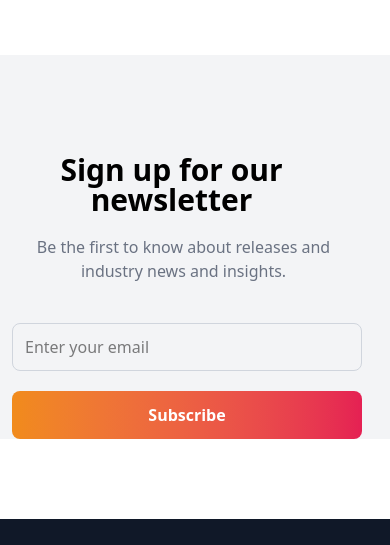
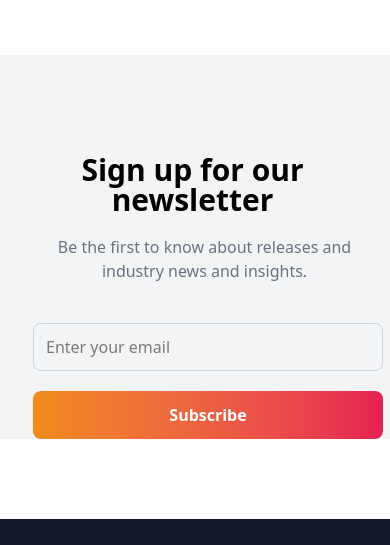
Before and after one commit to CodingAl65/corefans_project_2, a website: page about.html in a window 390 px wide. Shown: the part 3005-3550 px from the top of the page. Drawn offline with Linux system fonts and the light colour scheme.

Commit message:
made cahnges on about us page on newsletter

```diff
--- a/about.html
+++ b/about.html
@@ -148,8 +148,8 @@
         </section>
 
         <!-- newsletter section -->
-        <section class="bg-gray-100 mt-28 md:mt-25">
-            <div class="md:max-w-[1440px] md:h-[374px] h-auto md:pt-8 pt-10">
+        <section class="bg-gray-100 mt-28 md:mt-25 ">
+            <div class="md:max-w-[1440px] md:h-[374px] h-auto md:pt-8 pt-10 mx-[21px]">
                 <div class="md:max-w-[1216px] mx-auto md:my-20">
                     <h2 class="md:text-4xl text-3xl leading-[30px] font-semibold md:leading-[44px] text-center md:w-full w-[343px] md:mt-0 mt-15">
                         Sign up for our newsletter
```
